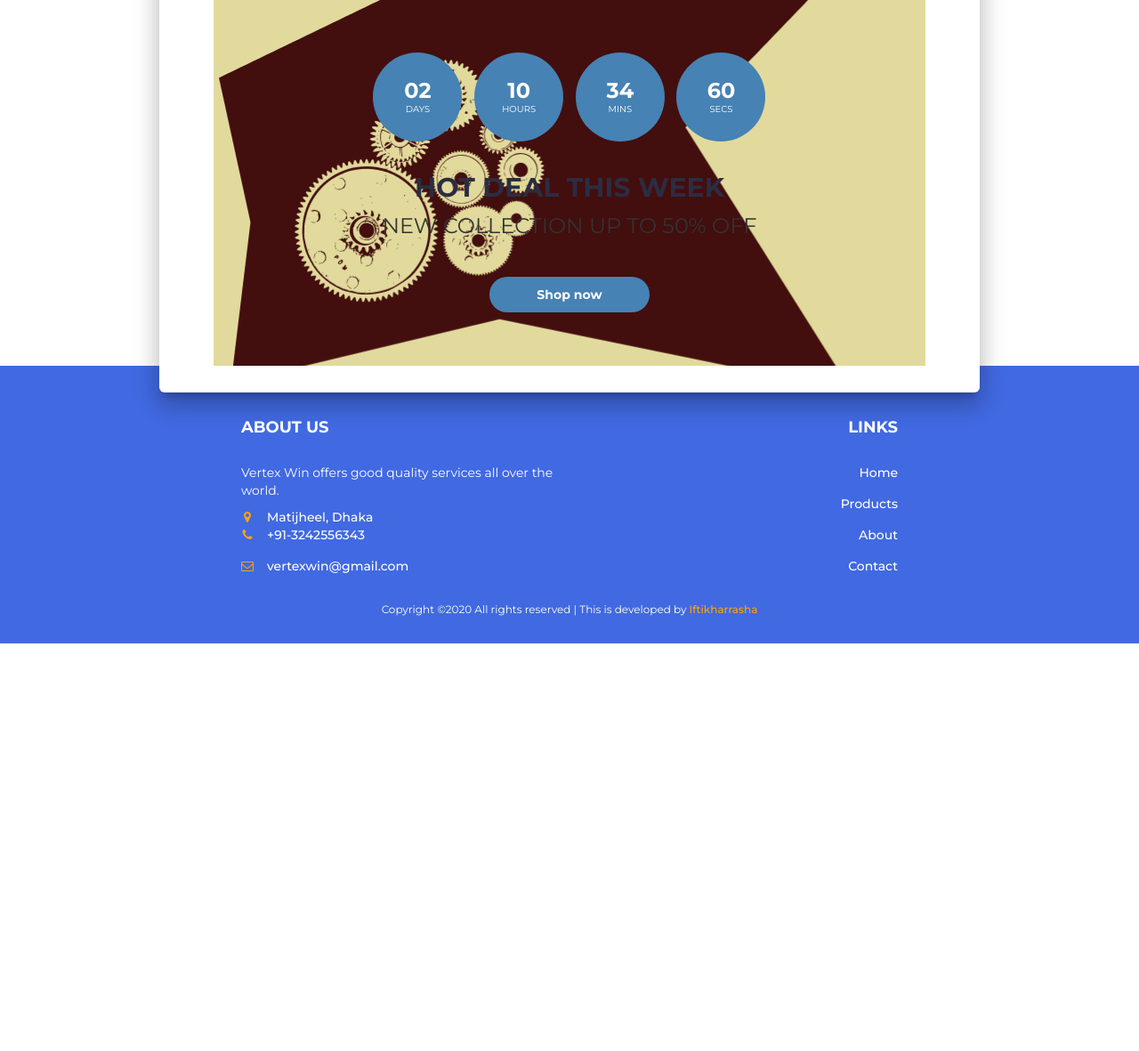
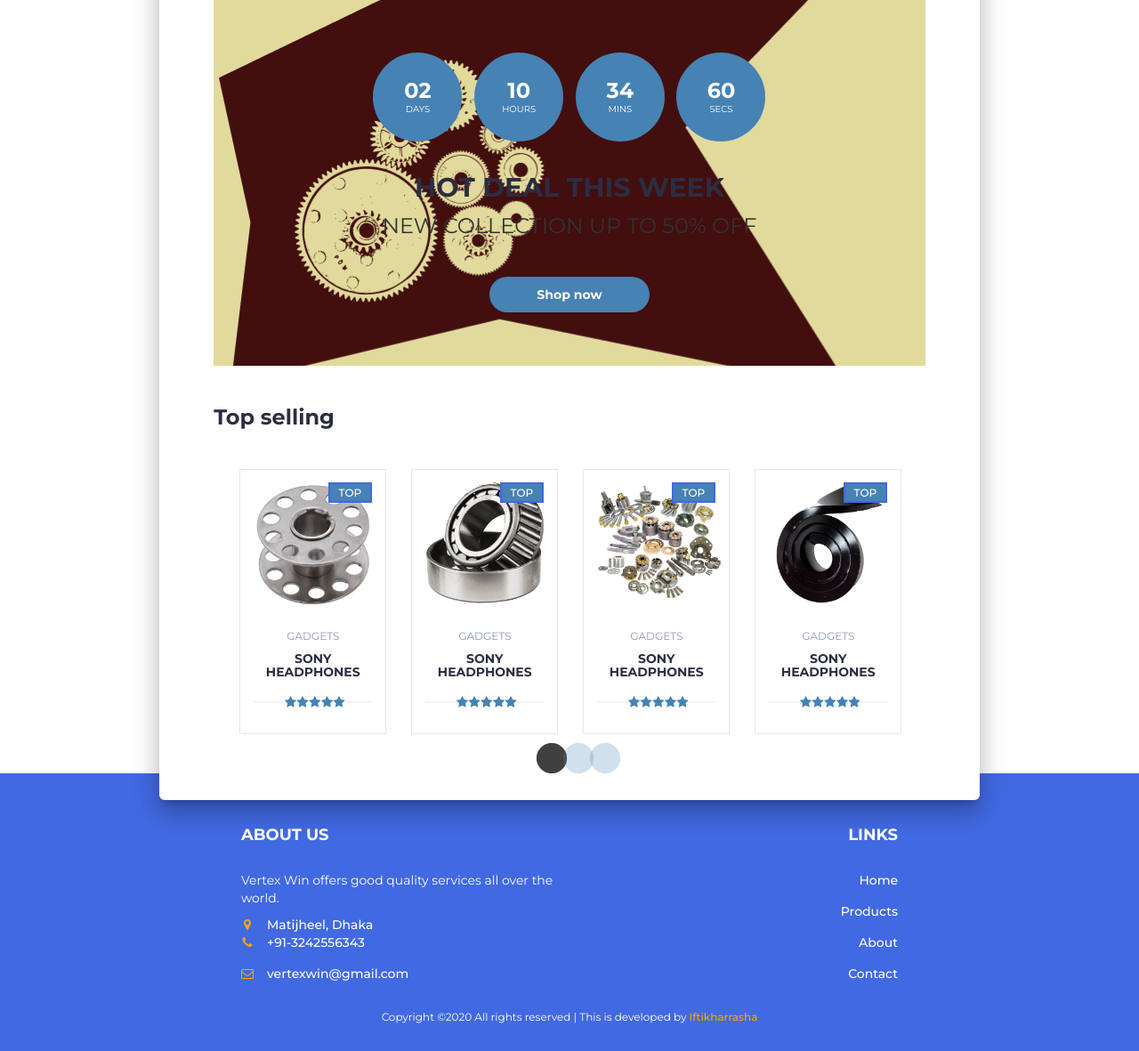
Before and after one commit to iftikharrasha/vertexwin-machinery-website-management, a PHP site: page / in a window 1280 px wide. Shown: the part 1711-2892 px from the top of the page at 89% size. Before the commit the page ends 2434 px from the top, so only its background shows below. Run offline with PHP 8.4, Linux system fonts and the light colour scheme.

Commit message:
Top selling products section added

```diff
--- a/includes/body.php
+++ b/includes/body.php
@@ -417,4 +417,198 @@
 					</div>
 				</div>
 		  </section>
+
+		  <section class="section">
+		  <div class="container">
+				<div class="row">
+					<div class="col-xs-12">
+						<div class="section-title">
+							<h3>Top selling</h3>
+						</div>
+					</div>
+				</div>
+				<div class="col-xs-12">
+					<div class="products-tabs">
+						<!-- tab -->
+						<div id="tab2" class="tab-pane active">
+							<!-- products-slick -->
+							<div class="products-slick" data-nav="#slick-nav-2">
+							   <!-- products -->
+								<div class="product">
+									<a href="#">
+									  <div class="product-img">
+											<img src="resource/img/bobbintool.jpg" style="max-height: 170px;" alt="">
+											<div class="product-label">
+											  <span class="new">TOP</span>
+											</div>
+									  </div>
+									</a>
+									<div class="product-body">
+										  <p class="product-category">Gadgets
+										  </p>
+										  <h3 class="product-name header-cart-item-name">
+											<a
+											   href="#">sony Headphones
+											</a>
+										  </h3>
+										  <div class="product-rating">
+											<i class="fa fa-star">
+											</i>
+											<i class="fa fa-star">
+											</i>
+											<i class="fa fa-star">
+											</i>
+											<i class="fa fa-star">
+											</i>
+											<i class="fa fa-star">
+											</i>
+										  </div>
+									</div>
+								 </div>
+								 <!-- products -->
+								<!-- products -->
+								<div class="product">
+									<a href="#">
+									  <div class="product-img">
+											<img src="resource/img/ballbearing.jpg" style="max-height: 170px;" alt="">
+											<div class="product-label">
+											  <span class="new">TOP</span>
+											</div>
+									  </div>
+									</a>
+									<div class="product-body">
+										  <p class="product-category">Gadgets
+										  </p>
+										  <h3 class="product-name header-cart-item-name">
+											<a
+											   href="#">sony Headphones
+											</a>
+										  </h3>
+										  <div class="product-rating">
+											<i class="fa fa-star">
+											</i>
+											<i class="fa fa-star">
+											</i>
+											<i class="fa fa-star">
+											</i>
+											<i class="fa fa-star">
+											</i>
+											<i class="fa fa-star">
+											</i>
+										  </div>
+									</div>
+								 </div>
+								 <!-- products -->
+
+								 <!-- products -->
+								<div class="product">
+									<a href="#">
+									  <div class="product-img">
+											<img src="resource/img/textilecomponents.jpg" style="max-height: 170px;" alt="">
+											<div class="product-label">
+											  <span class="new">TOP</span>
+											</div>
+									  </div>
+									</a>
+									<div class="product-body">
+										  <p class="product-category">Gadgets
+										  </p>
+										  <h3 class="product-name header-cart-item-name">
+											<a
+											   href="#">sony Headphones
+											</a>
+										  </h3>
+										  <div class="product-rating">
+											<i class="fa fa-star">
+											</i>
+											<i class="fa fa-star">
+											</i>
+											<i class="fa fa-star">
+											</i>
+											<i class="fa fa-star">
+											</i>
+											<i class="fa fa-star">
+											</i>
+										  </div>
+									</div>
+								 </div>
+								 <!-- products -->
+
+								 <!-- products -->
+								<div class="product">
+									<a href="#">
+									  <div class="product-img">
+											<img src="resource/img/spindletape.jpg" style="max-height: 170px;" alt="">
+											<div class="product-label">
+											  <span class="new">TOP</span>
+											</div>
+									  </div>
+									</a>
+									<div class="product-body">
+										  <p class="product-category">Gadgets
+										  </p>
+										  <h3 class="product-name header-cart-item-name">
+											<a
+											   href="#">sony Headphones
+											</a>
+										  </h3>
+										  <div class="product-rating">
+											<i class="fa fa-star">
+											</i>
+											<i class="fa fa-star">
+											</i>
+											<i class="fa fa-star">
+											</i>
+											<i class="fa fa-star">
+											</i>
+											<i class="fa fa-star">
+											</i>
+										  </div>
+									</div>
+								 </div>
+								 <!-- products -->
+
+								 <!-- products -->
+								<div class="product">
+									<a href="#">
+									  <div class="product-img">
+											<img src="resource/img/spareparts.jpg" style="max-height: 170px;" alt="">
+											<div class="product-label">
+											  <span class="new">TOP</span>
+											</div>
+									  </div>
+									</a>
+									<div class="product-body">
+										  <p class="product-category">Gadgets
+										  </p>
+										  <h3 class="product-name header-cart-item-name">
+											<a
+											   href="#">sony Headphones
+											</a>
+										  </h3>
+										  <div class="product-rating">
+											<i class="fa fa-star">
+											</i>
+											<i class="fa fa-star">
+											</i>
+											<i class="fa fa-star">
+											</i>
+											<i class="fa fa-star">
+											</i>
+											<i class="fa fa-star">
+											</i>
+										  </div>
+									</div>
+								 </div>
+								 <!-- products -->
+
+							</div>
+							<!-- products-slick -->
+							<div id="slick-nav-2" class="products-slick-nav"></div>
+						</div>
+						<!-- tab -->
+					</div>
+				</div>
+		  </div>
+		  </section>
 </div>
```
